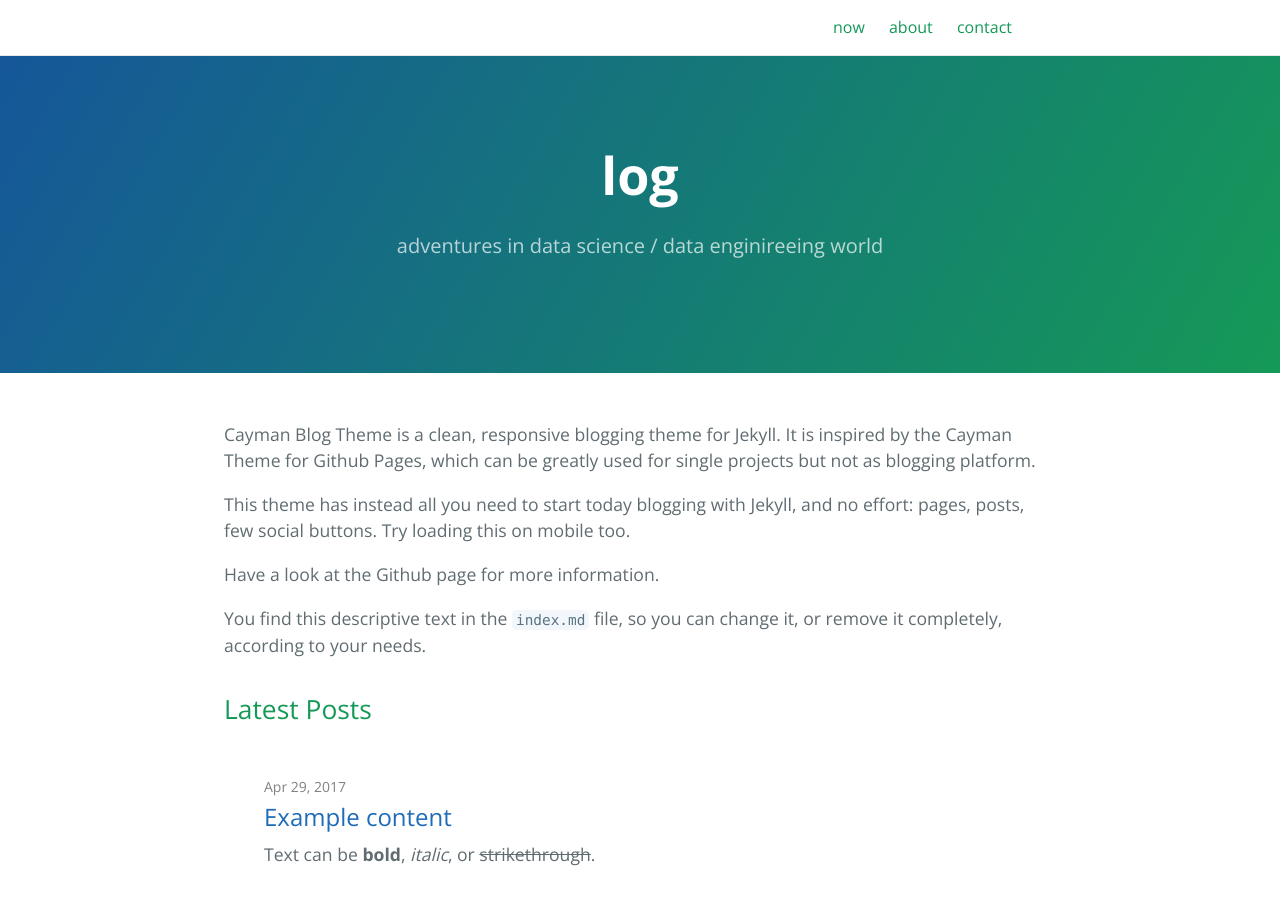
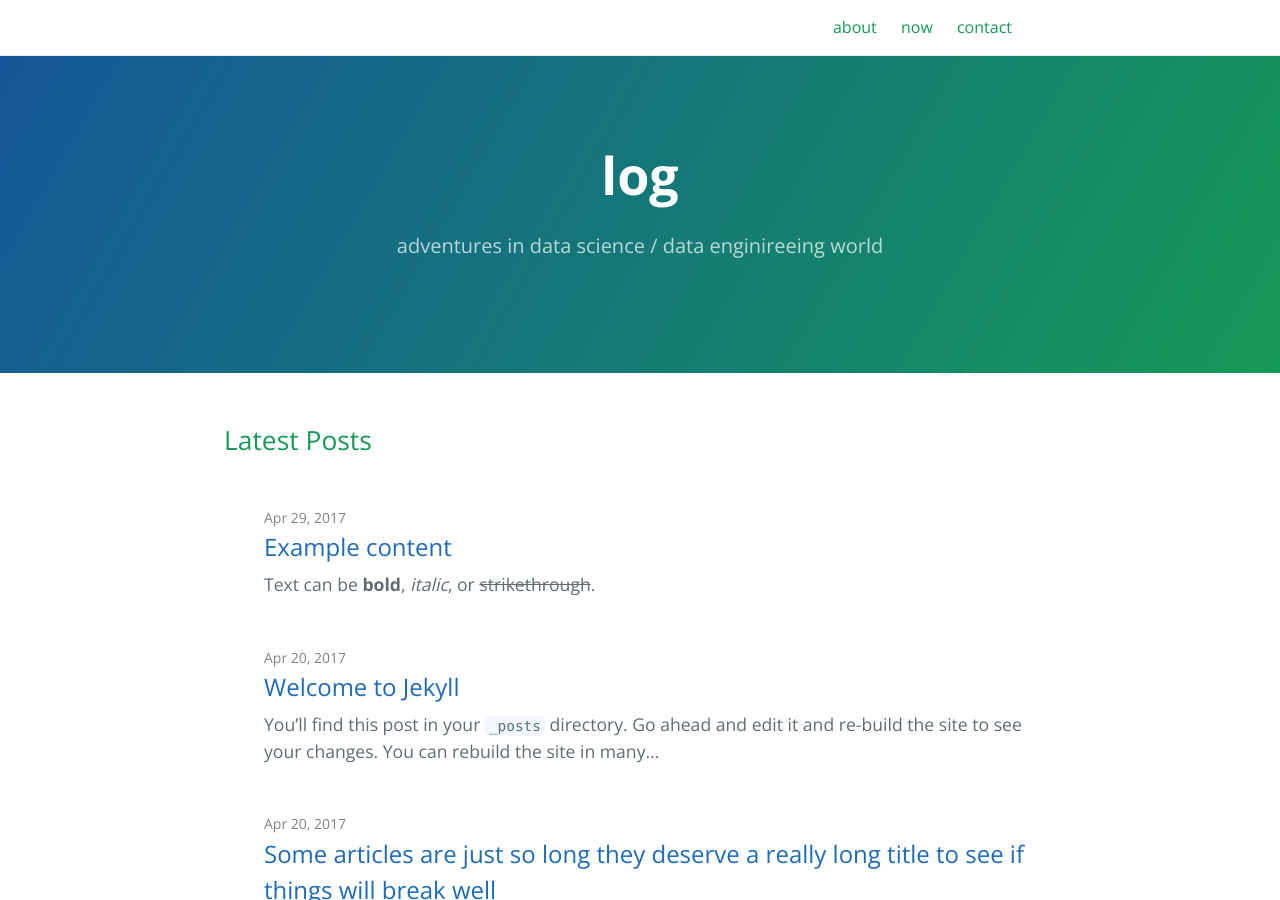
Before and after one commit to fimuko/fimuko.github.io, a Jekyll site: the page built from index.md, in a window 1280 px wide and 900 px high. Built offline with Jekyll 4.4.1, drawn with Linux system fonts in a browser that asks for light colours.

Commit message:
just a few changes

```diff
--- a/_config.yml
+++ b/_config.yml
@@ -19,7 +19,7 @@
 author: fimuko
 image: /thumbnail-jumbo.png
 # twitter:
-#   username: lorepirri
+#   username:
 
 plugins:
   - jekyll-target-blank
@@ -27,4 +27,4 @@
 target-blank:
     rel: nofollow
 
-header_page_refs: ['now', 'about', 'contact']
+header_page_refs: ['about', 'now', 'contact']
--- a/index.md
+++ b/index.md
@@ -7,11 +7,3 @@
 #
 layout: home
 ---
-
-Cayman Blog Theme is a clean, responsive blogging theme for Jekyll. It is inspired by the Cayman Theme for Github Pages, which can be greatly used for single projects but not as blogging platform.
-
-This theme has instead all you need to start today blogging with Jekyll, and no effort: pages, posts, few social buttons. Try loading this on mobile too.
-
-Have a look at the Github page for more information.
-
-You find this descriptive text in the `index.md` file, so you can change it, or remove it completely, according to your needs.
```
